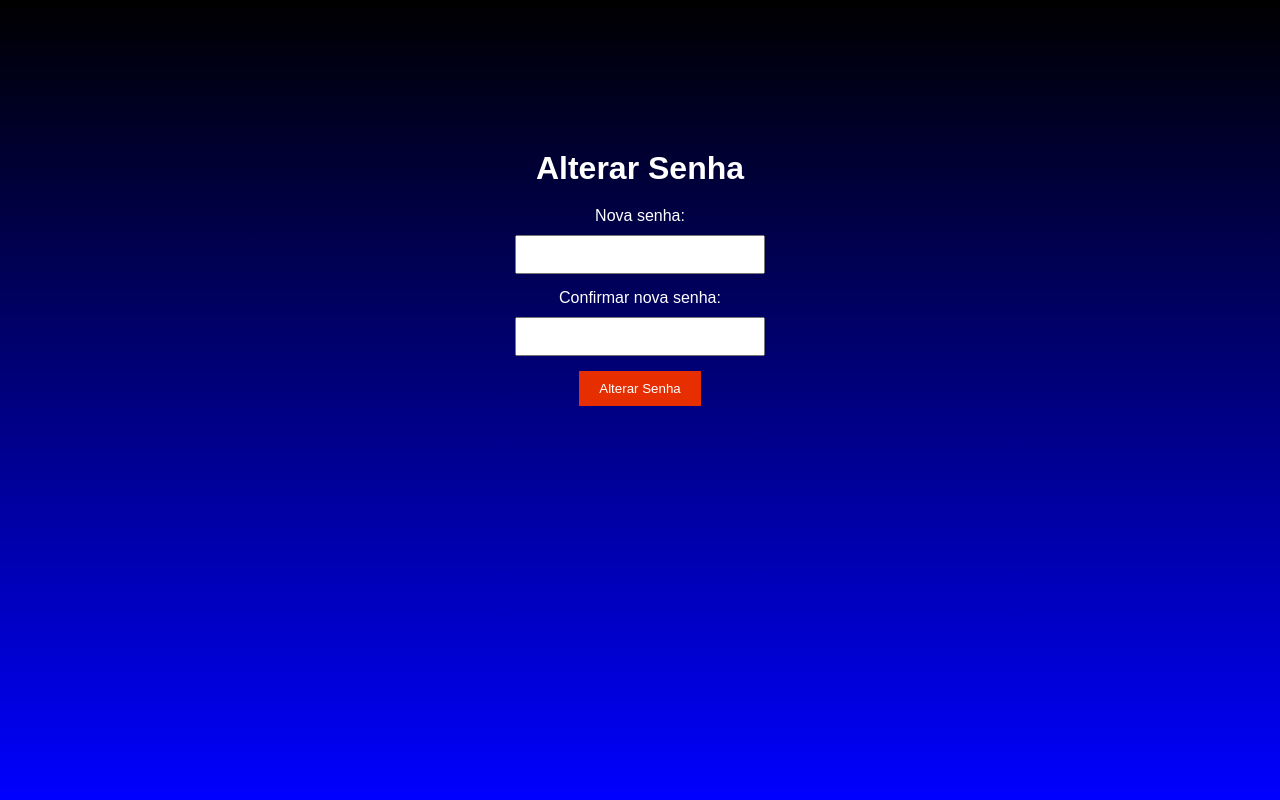
After one commit to Wallacee22/TRABALHOA3, a PHP site: page /alterarsenha.php in a window 1280 px wide. The commit adds this page. Run offline with PHP 8.4, Linux system fonts and the light colour scheme; the visitor is signed in with stand-in values (Sample User, id 1).

Commit message:
Add files via upload

```diff
--- /dev/null
+++ b/alterarsenha.php
@@ -0,0 +1,115 @@
+<?php
+session_start();
+
+// Verifique se o usuário está autenticado
+if (!isset($_SESSION['nome'])) {
+    header("Location: login.php"); // Redireciona para a página de login se não estiver autenticado
+    exit();
+}
+
+if ($_SERVER['REQUEST_METHOD'] === 'POST') {
+    // Realize a conexão com o banco de dados
+    $conexao = mysqli_connect('localhost', 'root', '', 'bancoa3','3306');
+
+    // Verifique se a conexão foi estabelecida corretamente
+    if (!$conexao) {
+        die("Falha na conexão com o banco de dados: " . mysqli_connect_error());
+    }
+
+    // Recupere os dados do formulário
+    $novasenha = $_POST['nova_senha'];
+    $confirmarsenha = $_POST['confirmar_senha'];
+
+    // Verifique se a nova senha e a confirmação correspondem
+    if ($novasenha !== $confirmarsenha) {
+        die("A nova senha e a confirmação da senha não correspondem.");
+    }
+
+    // Execute a lógica para atualizar a senha no banco de dados
+    $nomeUsuario = $_SESSION['nome']; // Assumindo que o campo 'nome' é usado como identificador único na tabela de usuários
+    $senhaHash = $novasenha;
+
+    $sql = "UPDATE login SET senha = '$senhaHash' WHERE nome = '$nomeUsuario'";
+    if (mysqli_query($conexao, $sql)) {
+        echo "Senha atualizada com sucesso!";
+        echo '<br><br>';
+        echo '<a href="login.php">Voltar para a página de login</a>'; // Botão para voltar para a página de login
+    } else {
+        echo "Erro ao atualizar a senha: " . mysqli_error($conexao);
+    }
+
+    // Feche a conexão com o banco de dados
+    mysqli_close($conexao);
+}
+?>
+
+<html>
+<head>
+  <style>
+    body {
+      background: linear-gradient(to bottom, black, blue);
+      color: white;
+      font-family: Arial, sans-serif;
+    }
+
+    center {
+      margin-top: 150px;
+    }
+
+    h1 {
+      font-size: 32px;
+      margin-bottom: 20px;
+    }
+
+    form {
+      display: flex;
+      flex-direction: column;
+      align-items: center;
+    }
+
+    label {
+      margin-bottom: 10px;
+    }
+
+    input[type="password"] {
+      padding: 10px;
+      width: 250px;
+      margin-bottom: 15px;
+    }
+
+    input[type="submit"] {
+      padding: 10px 20px;
+      background-color: #e62e00;
+      color: white;
+      border: none;
+      cursor: pointer;
+    }
+
+    input[type="submit"]:hover {
+      background-color: #cc2900;
+    }
+
+    a {
+      color: white;
+      text-decoration: none;
+    }
+  </style>
+</head>
+
+<body>
+  <center>
+    <!-- Exiba o formulário de alteração de senha -->
+    <h1>Alterar Senha</h1>
+    <form method="POST" action="alterarsenha.php">
+      <label for="nova_senha">Nova senha:</label>
+      <input type="password" name="nova_senha" id="nova_senha" required>
+
+      <label for="confirmar_senha">Confirmar nova senha:</label>
+      <input type="password" name="confirmar_senha" id="confirmar_senha" required>
+
+      <input type="submit" value="Alterar Senha">
+    </form>
+  </center>
+</body>
+
+</html>
```
Also changed, not shown: alteracaosucesso.php (added, +17 -0 lines), cadastrar.php (+15 -0 lines).
